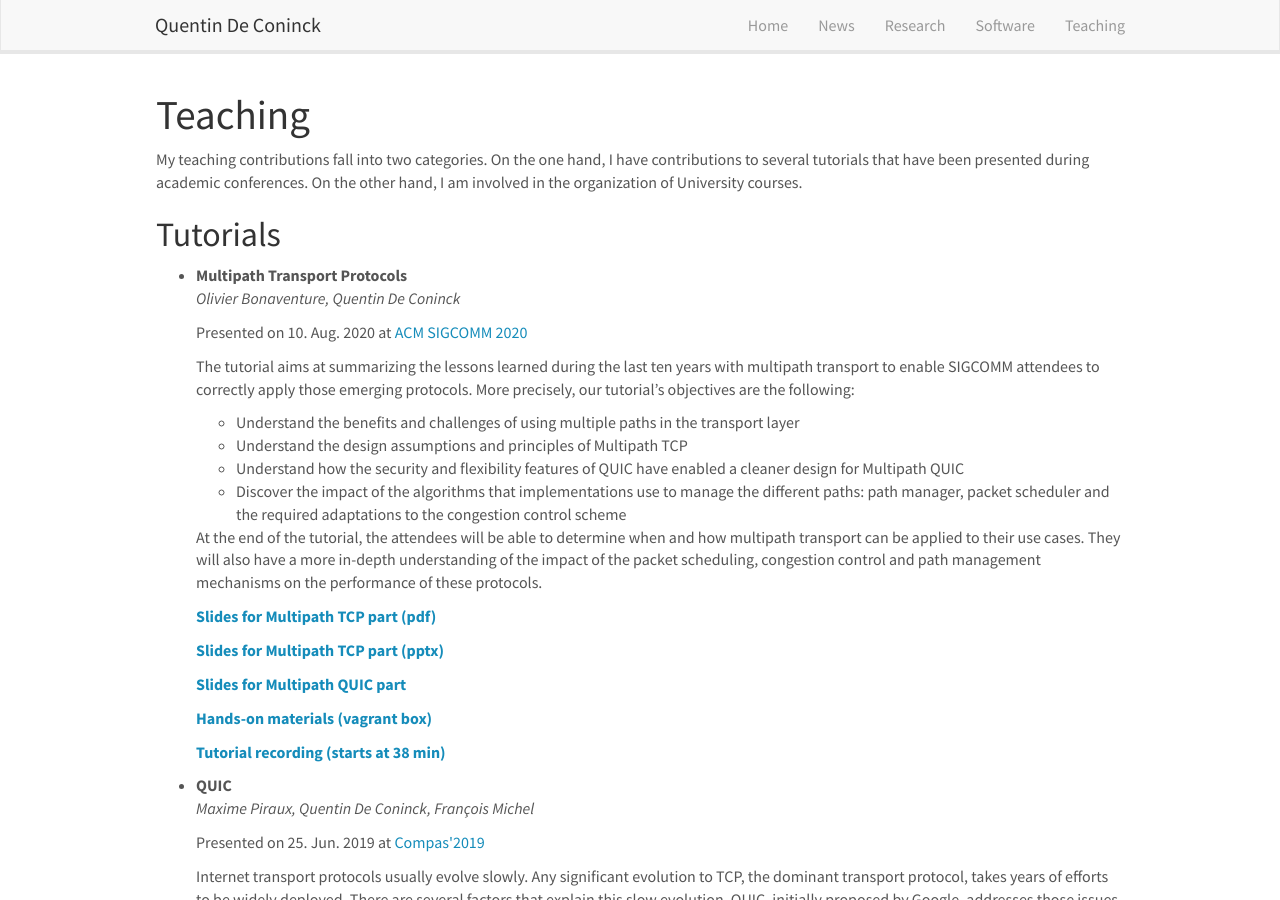
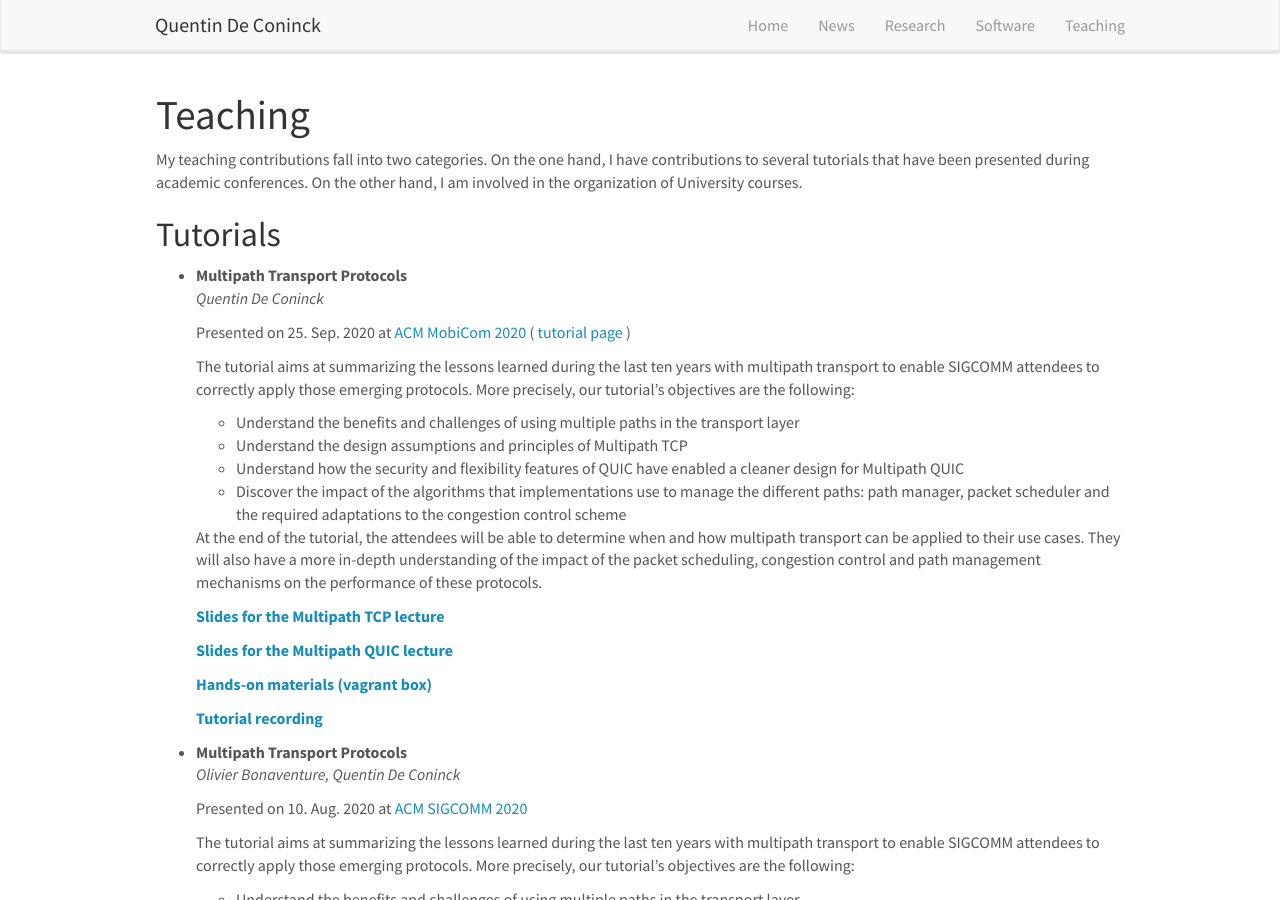
Before and after one commit to qdeconinck/qdeconinck.github.io, a Jekyll site: the page built from _pages/teaching.md, in a window 1280 px wide and 900 px high. Built offline with Jekyll 4.4.1, drawn with Linux system fonts in a browser that asks for light colours; nearby versions of some CDN libraries.

Commit message:
add MPTP tutorial at MobiCom

```diff
--- a/_data/news.yml
+++ b/_data/news.yml
@@ -1,3 +1,6 @@
+- date: 25. Sep. 2020
+  headline: Just presented our tutorial about <a href="https://mptp-mobicom2020.github.io/">Multipath Transport Protocols</a> at ACM MobiCom 2020. All the tutorial material is available on my <a href="/teaching">teaching page</a>.
+
 - date: 4. Sep. 2020
   headline: "Our paper \"xBGP: When you can’t wait for the IETF and vendors\" got accepted at <a href=\"https://conferences.sigcomm.org/hotnets/2020\">HotNets'20</a>! Congratulations to my co-authors: Randy Bush, Laurent Vanbever, Olivier Bonaventure and especially the first one Thomas Wirtgen."
 
--- a/_data/tutolist.yml
+++ b/_data/tutolist.yml
@@ -1,3 +1,25 @@
+- date: 25. Sep. 2020
+  title: Multipath Transport Protocols
+  authors: Quentin De Coninck
+  conference: <a href="https://sigmobile.org/mobicom/2020/workshops.php">ACM MobiCom 2020</a> (<a href="https://mptp-mobicom2020.github.io/"> tutorial page </a>)
+  description: "The tutorial aims at summarizing the lessons learned during the last ten years with multipath transport to enable SIGCOMM attendees to correctly apply those emerging protocols. More precisely, our tutorial’s objectives are the following:
+<ul>
+    <li>Understand the benefits and challenges of using multiple paths in the transport layer</li>
+    <li>Understand the design assumptions and principles of Multipath TCP</li>
+    <li>Understand how the security and flexibility features of QUIC have enabled a cleaner design for Multipath QUIC</li>
+    <li>Discover the impact of the algorithms that implementations use to manage the different paths: path manager, packet scheduler and the required adaptations to the congestion control scheme</li>
+</ul>
+At the end of the tutorial, the attendees will be able to determine when and how multipath transport can be applied to their use cases. They will also have a more in-depth understanding of the impact of the packet scheduling, congestion control and path management mechanisms on the performance of these protocols."
+  links:
+    - url: https://docs.google.com/presentation/d/1qJLmNYkiz7T_qBiX1cgv8OkQDvt6d0kEgPvBqHThcSI/edit?usp=sharing
+      display: Slides for the Multipath TCP lecture
+    - url: https://docs.google.com/presentation/d/1Fyaeqh2qSASts3e_oqc_gqL5wEJ2iWO4fUQr7G1x4K4/edit?usp=sharing
+      display: Slides for the Multipath QUIC lecture
+    - url: https://github.com/qdeconinck/sigcomm20_mptp_tutorial
+      display: Hands-on materials (vagrant box)
+    - url: https://ezcast.uclouvain.be/ezplayer?action=view_album_assets&album=MobiCom20TutorialMul-pub&token=ZGAASSAQ
+      display: Tutorial recording
+
 - date: 10. Aug. 2020
   title: Multipath Transport Protocols
   authors: Olivier Bonaventure, Quentin De Coninck
```
